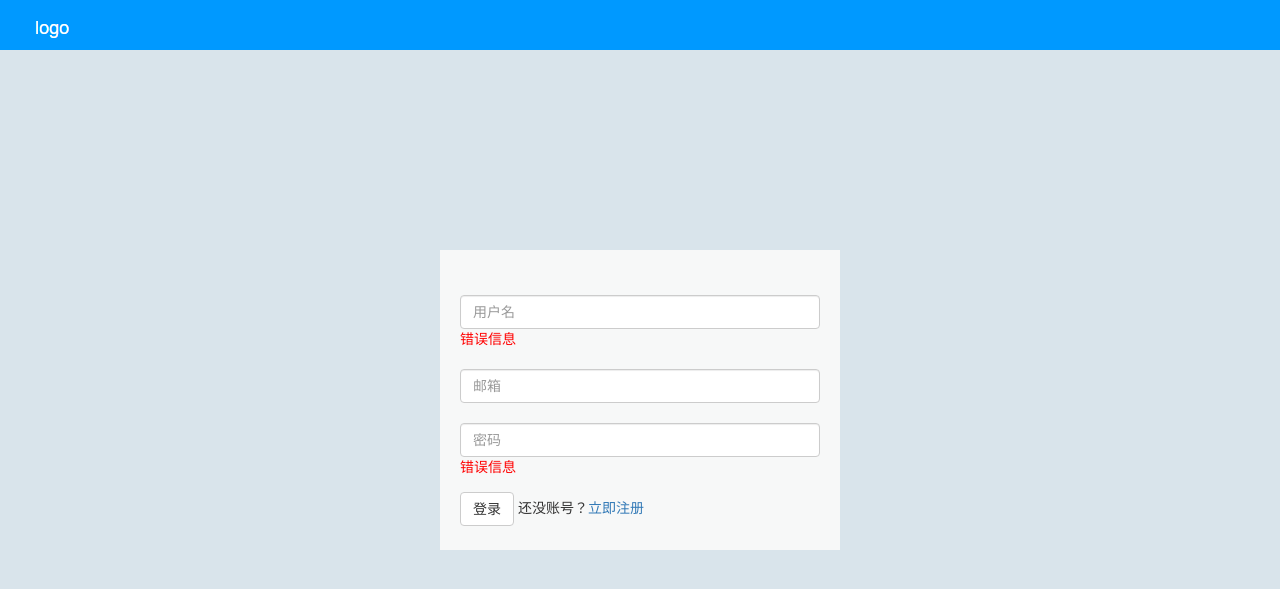
After one commit to sky-boy777/bs, a Flask app: page /user/login in a window 1280 px wide. The commit adds this page. Shown: the top 589 px of the page. Run offline with Flask 2, Linux system fonts and the light colour scheme; some libraries are stand-ins or nearby versions.

Commit message:
第三次提交

```diff
--- a/my_project/apps/__init__.py
+++ b/my_project/apps/__init__.py
@@ -2,6 +2,7 @@ from flask import Flask
 import settings
 from exts import db
 from apps.main_app.views import main_bp  # 前台展示蓝图
+from apps.user_app.views import user_bp  # 用户模块蓝图
 
 
 def create_app():
@@ -11,6 +12,7 @@ def create_app():
     db.init_app(app)  # 初始化数据库
 
     # 注册蓝图
-    app.register_blueprint(main_bp)  # 前台展示模块
+    app.register_blueprint(main_bp)  # 前台展示蓝图
+    app.register_blueprint(user_bp)  # 用户模块蓝图
 
     return app
--- a/my_project/apps/main_app/views.py
+++ b/my_project/apps/main_app/views.py
@@ -1,7 +1,8 @@
 from flask import Blueprint, render_template
 from .models import ScenicSpotsImagesModel, ScenicSpotsModel
 
-main_bp = Blueprint('main_app', __name__)  # 前台展示蓝图，需要在create_app下注册
+# 前台展示蓝图
+main_bp = Blueprint('main', __name__)  # 前台展示蓝图，需要在create_app下注册
 
 # 在这里定义视图
 @main_bp.route('/', endpoint='index')
@@ -9,7 +10,7 @@ def index():
     '''首页'''
     # 查询数据库展示
 
-    return render_template('main_app/index.html')
+    return render_template('main/index.html')
 
 
 @main_bp.route('/scenic_spots_detail', endpoint='scenic_spots_detail')
--- a/my_project/apps/user_app/views.py
+++ b/my_project/apps/user_app/views.py
@@ -0,0 +1,19 @@
+from flask import Blueprint
+from flask import render_template
+
+# 用户模块蓝图
+user_bp = Blueprint(name='user', import_name=__name__, url_prefix='/user')
+
+
+@user_bp.route('/register', methods=['GET', 'POST'])
+def register():
+    '''用户注册'''
+
+    return render_template('user/register.html')
+
+
+@user_bp.route('/login', methods=['GET', 'POST'])
+def login():
+    '''用户登录'''
+
+    return render_template('user/login.html')
--- a/my_project/static/css/base.css
+++ b/my_project/static/css/base.css
@@ -1,5 +1,6 @@
 /* 公共样式 */
 .red{ color: red; }
+
 /* 公共样式 */
 
 .icon{
@@ -25,6 +26,9 @@
       background-color: rgb(69, 176, 248);
     }
 .navbar-default .navbar-nav>li>a:hover{ color: #ffffff; }
+
+/* 移动端导航栏切换按钮 */
+.navbar-toggle{ color: rgb(36, 35, 35);}
 
 /* 未登录 */
 .login>a{ display: inline !important; line-height: 50px; }
--- a/my_project/templates/base.html
+++ b/my_project/templates/base.html
@@ -14,11 +14,12 @@
 </head>
 
 <body>
-    <!--头部开始-->
+{% block nav %}
+    <!--导航栏开始-->
     <nav class="navbar-default">
         <!-- 切换按钮开始 -->
         <button class="navbar-toggle" id="nav-btn">
-            <span class="color-white glyphicon glyphicon-chevron-left" id="btn-span"></span>
+            <span class="toggle-btn glyphicon glyphicon-chevron-left" id="btn-span"></span>
         </button>
         <!--切换按钮结束-->
         <div class="container-fluid">
@@ -46,21 +47,24 @@
 
                 <!-- 用户头像 -->
                 <ul class="nav navbar-right">
-                    <li class="li">
-                        <div class="icon"><a href="javascript:;"><img src="/static/images/icon/icon.jpg" alt="头像"></a> 张三<div>
-                        <ul class="ul_down">
-                            <a href="#"><li>用户中心</li></a>
-                            <a href="#"><li>后台管理（管理员）</li></a>
-                            <a href="#"><li>退出登录</li></a>
-                        </ul>
-                    </li>
+<!--                    <li class="li">-->
+<!--                        <div class="icon"><a href="javascript:;"><img src="/static/images/icon/icon.jpg" alt="头像"></a> 张三<div>-->
+<!--                        <ul class="ul_down">-->
+<!--                            <a href="#"><li>用户中心</li></a>-->
+<!--                            <a href="#"><li>后台管理</li></a>-->
+<!--                            <a href="#"><li>退出登录</li></a>-->
+<!--                        </ul>-->
+<!--                    </li>-->
 <!--                    未登录-->
-<!--                    <li class="login"><a href="#">登录</a>or<a href="#">注册</a></li>-->
+                    {% block login %}
+                    <li class="login"><a href="{{ url_for('user.login') }}">登录</a>or<a href="{{ url_for('user.register') }}">注册</a></li>
+                    {% endblock login %}
                 </ul>
             </div>
         </div>
     </nav>
-    <!--头部结束-->
+    <!--导航栏结束-->
+{% endblock nav %}
 
     <!--身体开始-->
     {% block content %}
--- /dev/null
+++ b/my_project/templates/user/login.html
@@ -0,0 +1,55 @@
+{% extends 'base.html' %}  {# 加载父模板 #}
+
+{% block header %}  {# 预留头部位置 #}
+<style>
+    body{ background-color: #d9e4eb; }
+    .form{
+        width: 400px;
+        height: 300px;
+        position: absolute;
+        top:50%;
+        left:50%;
+        margin-top: -150px;
+        margin-left: -200px;
+        padding: 20px;
+        align-content: center;
+        background-color: #f7f8f8;
+     }
+     .form-group input{ margin-top: 20px; }
+</style>
+{% endblock header %}
+
+{% block title %}用户注册{% endblock title %}  {# title #}
+{% block nav %}
+    <!--导航栏开始-->
+    <nav class="navbar-default">
+        <div class="container-fluid">
+            <div class="navbar-header">
+                <a class="navbar-brand"><img src="/static/images/logo.jpg" alt="logo"></a>
+            </div>
+                {% block search %}{% endblock search %}  {# 搜索框 #}
+                {% block login %}{% endblock login %}  {# 登录注册链接 #}
+        </div>
+    </nav>
+    <!--导航栏结束-->
+{% endblock nav %}
+
+{% block content %}
+<div class="form">
+    <form action="" method="post">
+      <div class="form-group">
+         <input type="text" class="form-control" placeholder="用户名" name="username">
+          <div class="red">错误信息</div>
+          <input type="email" class="form-control" id="exampleInputEmail1" placeholder="邮箱" name="email">
+
+          <input type="password" class="form-control" id="exampleInputPassword1" placeholder="密码" name="password">
+          <div class="red">错误信息</div>
+      </div>
+      <button type="submit" class="btn btn-default">登录</button>
+        <span> 还没账号？<a href="{{ url_for('user.register') }}">立即注册</a></span>
+    </form>
+
+</div>
+{% endblock content %}
+
+{% block bottom %}{% endblock bottom %}  {# 底部 #}
```
Also changed, not shown: my_project/apps/main_app/models.py (+2 -7 lines), my_project/templates/main/index.html (added, +51 -0 lines), my_project/templates/user/register.html (added, +55 -0 lines), my_project/templates/user_app/register.html (added, +55 -0 lines).
